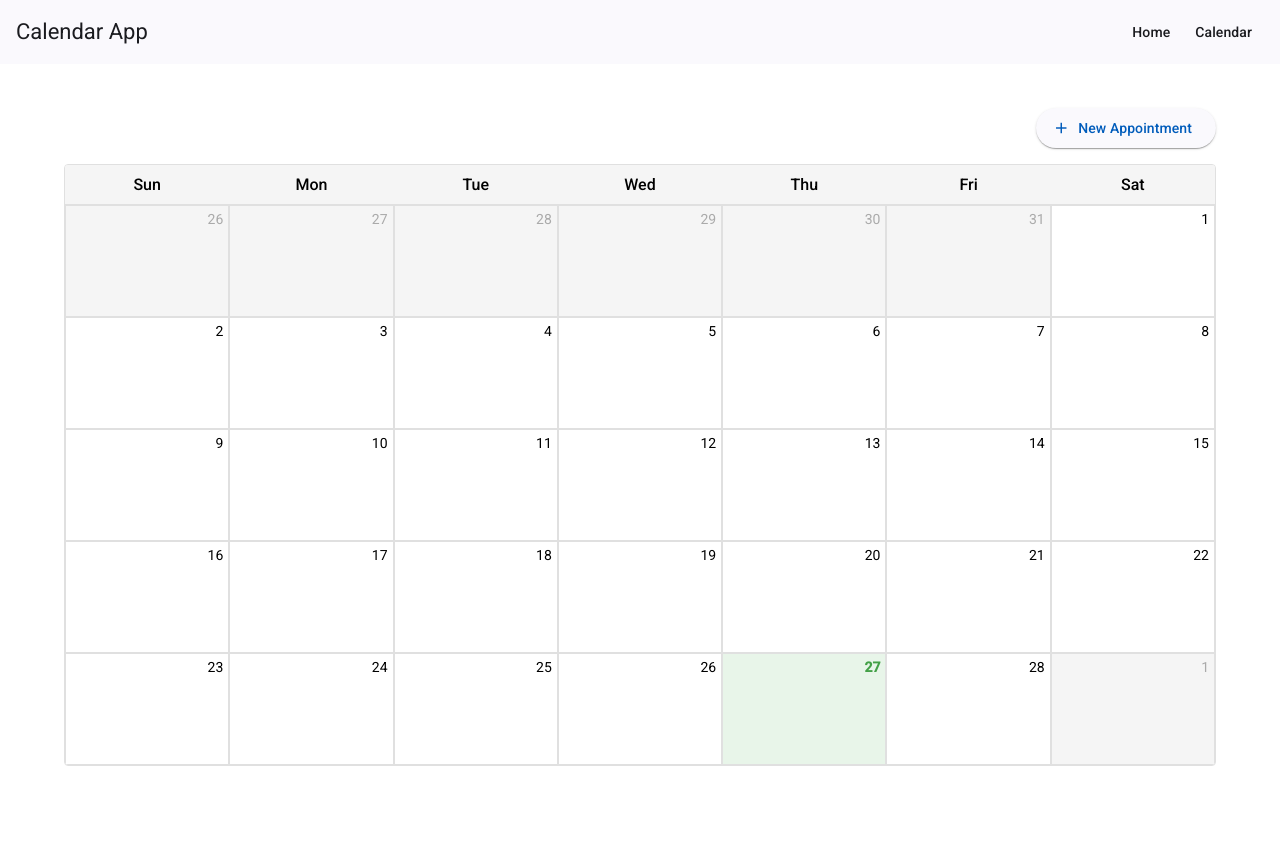
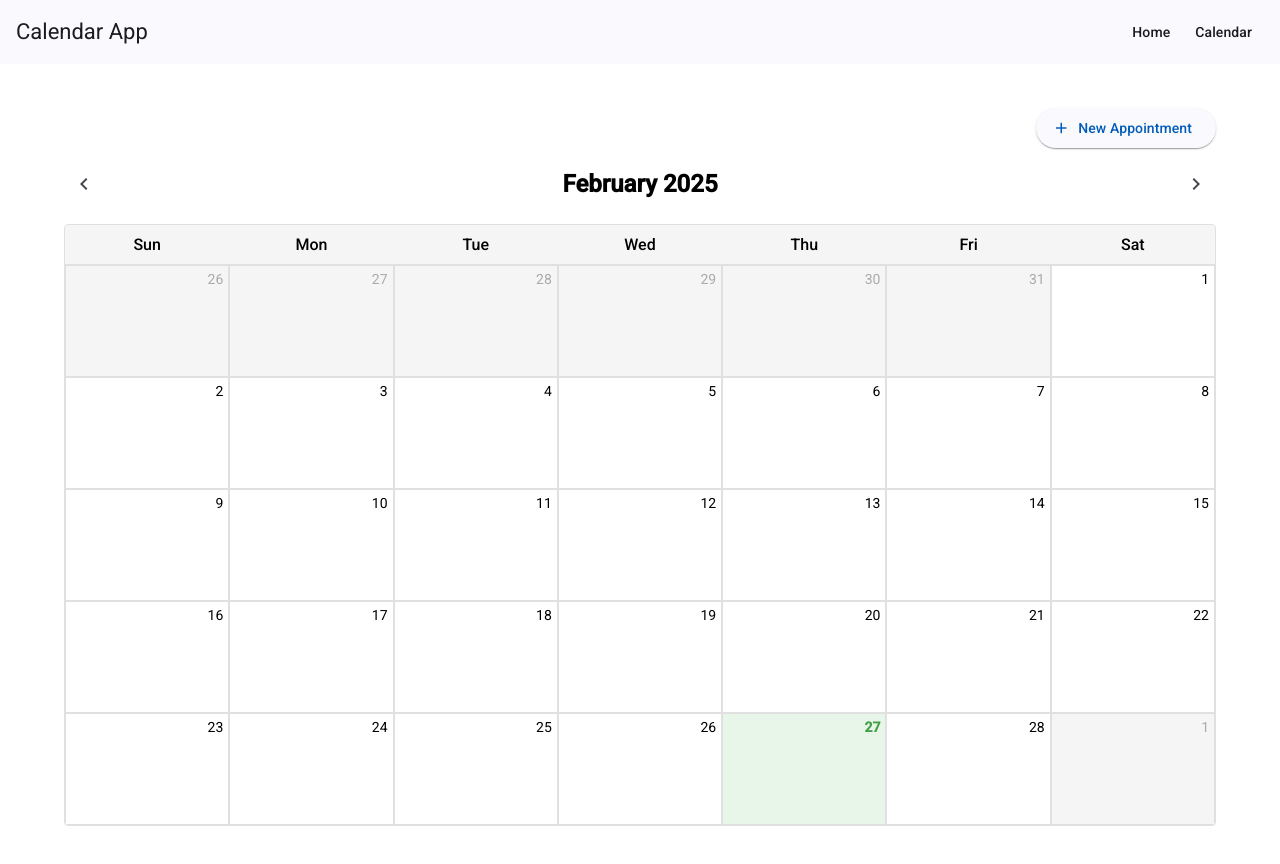
Before and after one commit to LeonidShamarin/Angular-Calendar-App, an Angular app: page /calendar in a window 1280 px wide. Shown: the top 864 px of the page. Built offline with nearby package versions, Linux system fonts and the light colour scheme.

Commit message:
add view next anfd previous month

```diff
--- a/src/app/features/calendar/components/appointment-form/appointment-form.component.ts
+++ b/src/app/features/calendar/components/appointment-form/appointment-form.component.ts
@@ -13,7 +13,7 @@ import { Appointment } from '../../../../core/models/appointment.model';
 import { Input, Output, EventEmitter, OnChanges, SimpleChanges } from '@angular/core';
 import { v4 as uuidv4 } from 'uuid';
 import { AppointmentService } from '../../../../core/services/appointment.service';
-import { FormService } from '../../../../core/services/form.service'; // Імпортуємо FormService
+import { FormService } from '../../../../core/services/form.service';
 
 @Component({
   selector: 'app-appointment-form',
@@ -107,9 +107,7 @@ export class AppointmentFormComponent implements OnInit, OnChanges {
     );
   }
 
-  // validateTime(): void {
-  //   this.formService.validateTime(this.appointmentForm);
-  // }
+
   validateTime(): void {
     const startTime = this.appointmentForm.get('startTime')?.value;
     const endTime = this.appointmentForm.get('endTime')?.value;
--- a/src/app/features/calendar/components/calendar-view/calendar-view.component.html
+++ b/src/app/features/calendar/components/calendar-view/calendar-view.component.html
@@ -1,3 +1,13 @@
+<div class="calendar-header">
+  <button mat-icon-button (click)="previousMonth()">
+    <mat-icon>chevron_left</mat-icon>
+  </button>
+  <h2>{{ currentDate | date : "MMMM yyyy" }}</h2>
+  <button mat-icon-button (click)="nextMonth()">
+    <mat-icon>chevron_right</mat-icon>
+  </button>
+</div>
+
 <div class="calendar-grid">
   <!-- Calendar header with weekdays -->
   <div class="calendar-weekdays">
@@ -6,7 +16,6 @@
     </div>
   </div>
 
-  <!-- Calendar days -->
   <div class="calendar-body">
     <div
       *ngFor="let day of calendarDays; let i = index"
@@ -22,24 +31,6 @@
         {{ day.date | date : "d" }}
       </div>
 
-      <!-- <div
-        *ngFor="let appointment of day.appointments"
-        class="appointment"
-        [style.background-color]="appointment.color || '#4285f4'"
-        cdkDrag
-        (click)="onAppointmentClick(appointment, $event)">
-
-        <div class="appointment-time">
-          {{ appointment.startTime }} - {{ appointment.endTime }}
-        </div>
-        <div class="appointment-title">{{ appointment.title }}</div>
-        <button
-          mat-icon-button
-          class="delete-btn"
-          (click)="deleteAppointment(appointment, $event)">
-          <mat-icon>close</mat-icon>
-        </button>
-      </div> -->
       <div
         *ngFor="let appointment of day.appointments"
         class="appointment"
--- a/src/app/features/calendar/components/calendar-view/calendar-view.component.scss
+++ b/src/app/features/calendar/components/calendar-view/calendar-view.component.scss
@@ -1,3 +1,14 @@
+.calendar-header {
+  display: flex;
+  align-items: center;
+  justify-content: space-between;
+  margin-bottom: 20px;
+
+  h2 {
+    margin: 0;
+  }
+}
+
 .calendar-grid {
   display: flex;
   flex-direction: column;
@@ -89,41 +100,11 @@
     text-overflow: ellipsis;
   }
 
-  // .delete-btn {
-  //   position: absolute;
-  //   top: -5px;
-  //   right: -5px;
-  //   width: 20px;
-  //   height: 20px;
-  //   line-height: 20px;
-  //   display: none;
-  //   background-color: white;
-  //   color: #f44336;
-  //   border-radius: 50%;
-
-  //   mat-icon {
-  //     font-size: 14px;
-  //     width: 14px;
-  //     height: 14px;
-  //     line-height: 14px;
-  //   }
-  // }
-
   .buttons-edit-delete {
-    //   width: 40px;
-    //   height: 40px;
-    //   line-height: 30px;
-    //   display: flex;
-    //  margin: 0 auto;
-    //   // flex-direction:column;
-    //   background-color: white;
-    //   color: #f44336;
-    //   border-radius: 50%;
-
     position: absolute;
     top: 0px;
     right: -5%;
-   .button-edit {
+    .button-edit {
       margin-right: -15px;
     }
     .button-delete {
--- a/src/app/features/calendar/components/calendar-view/calendar-view.component.ts
+++ b/src/app/features/calendar/components/calendar-view/calendar-view.component.ts
@@ -91,7 +91,15 @@ export class CalendarViewComponent implements OnInit, OnChanges {
     // Load appointments
     this.loadAppointments();
   }
+previousMonth(): void {
+  this.currentDate = new Date(this.currentDate.getFullYear(), this.currentDate.getMonth() - 1, 1);
+  this.generateCalendarDays();
+}
 
+nextMonth(): void {
+  this.currentDate = new Date(this.currentDate.getFullYear(), this.currentDate.getMonth() + 1, 1);
+  this.generateCalendarDays();
+}
   loadAppointments(): void {
     this.appointmentService.getAppointments().subscribe(appointments => {
       // Reset appointments for all days
```
Also changed, not shown: src/app/features/calendar/components/appointment-form/appointment-form.component.html (+0 -25 lines).
